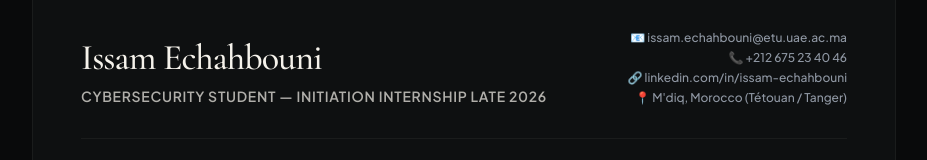
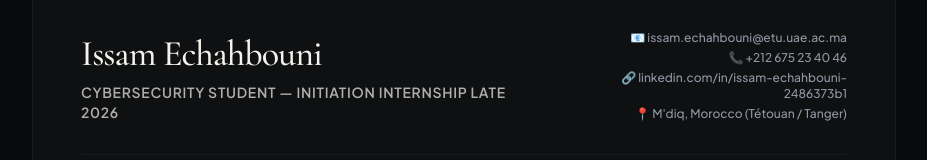
Before and after one commit to issama17/Portfolio, a plain HTML site: page cv.html in a window 1280 px wide. Shown: the part 136-296 px from the top of the page, without its empty margins (176-1103 px from the left). Drawn offline with nearby package versions, Linux system fonts and the light colour scheme.

Commit message:
Fix: Update LinkedIn redirect link and verify email properties

```diff
--- a/cv.html
+++ b/cv.html
@@ -154,7 +154,7 @@
         <div class="print-text-muted text-xs text-right space-y-1 text-slate font-medium">
           <p>📧 issam.echahbouni@etu.uae.ac.ma</p>
           <p>📞 +212 675 23 40 46</p>
-          <p>🔗 linkedin.com/in/issam-echahbouni</p>
+          <p>🔗 linkedin.com/in/issam-echahbouni-2486373b1</p>
           <p>📍 <span data-i18n="cv-location">M'diq, Morocco (Tétouan / Tanger)</span></p>
         </div>
       </div>
```
Also changed, not shown: index.html (+1 -1 lines).
